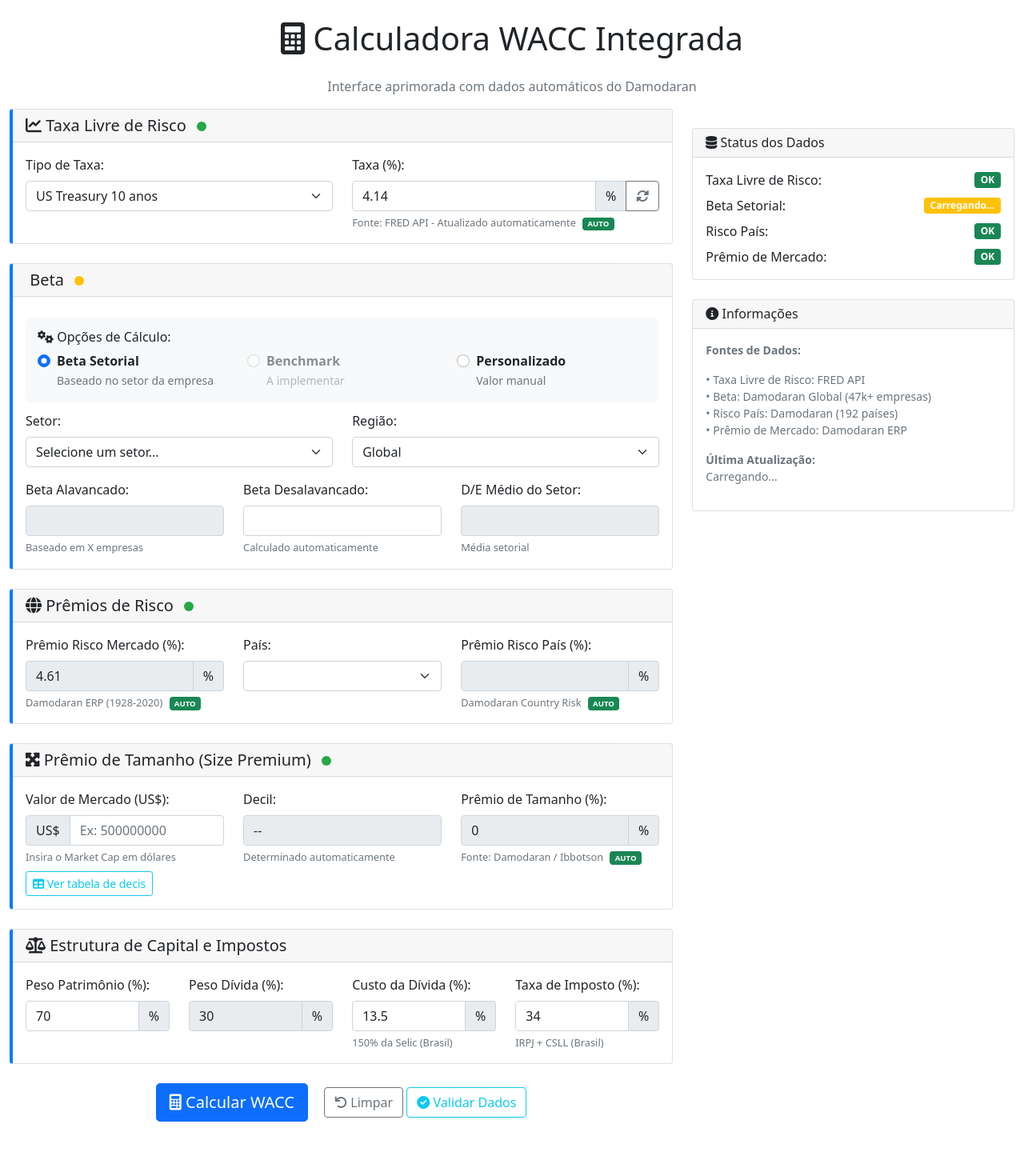
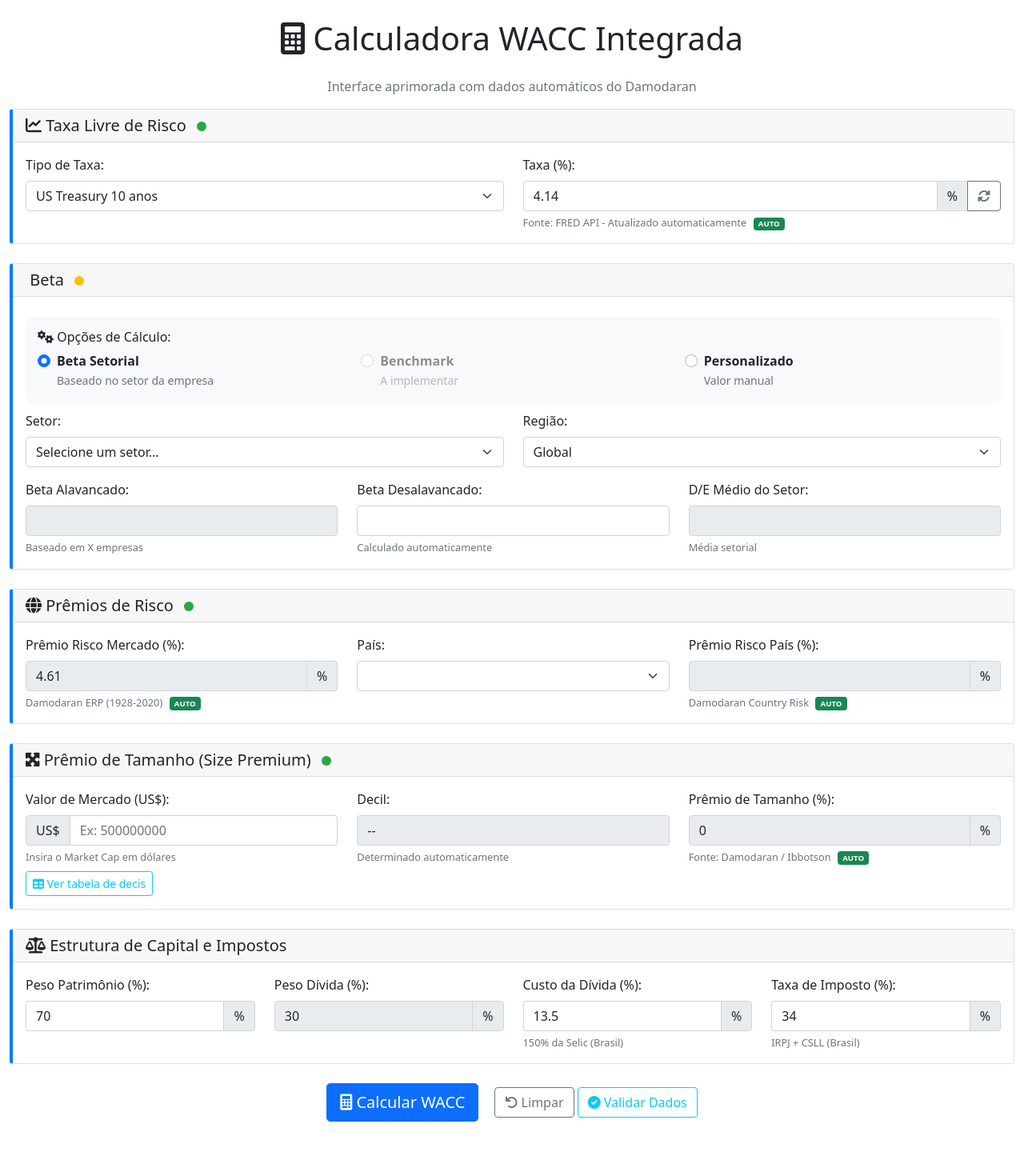
Before and after one commit to Lemos-ocontador/wacc2, a Flask app: page /wacc in a window 1280 px wide. Shown: the whole page at 80% size. Run offline with Flask 3, Linux system fonts and the light colour scheme; data that the repository does not hold is empty.

Commit message:
remove: coluna lateral direita redundante (resultado rapido, status, info) - relatorio profissional ja contem tudo

```diff
--- a/templates/wacc_interface.html
+++ b/templates/wacc_interface.html
@@ -45,13 +45,7 @@
             margin: 10px 0;
         }
 
-        .calculation-result {
-            background: linear-gradient(135deg, #667eea 0%, #764ba2 100%);
-            color: white;
-            border-radius: 15px;
-            padding: 20px;
-            margin-top: 20px;
-        }
+
 
         /* ========== DESIGN CORPORATIVO WACC OUTPUT V4 ========== */
         .wacc-v4 {
@@ -155,8 +149,8 @@
         </div>
 
         <div class="row">
-            <!-- Coluna Esquerda: Seleção de Parâmetros -->
-            <div class="col-lg-8">
+            <!-- Parâmetros WACC -->
+            <div class="col-lg-12">
 
                 <!-- 1. TAXA LIVRE DE RISCO -->
                 <div class="card component-card mb-4">
@@ -466,86 +460,6 @@
                 </div>
             </div>
 
-            <!-- Coluna Direita: Resumo Rápido -->
-            <div class="col-lg-4">
-                <!-- Resultado WACC Rápido -->
-                <div class="calculation-result" id="wacc-result" style="display: none;">
-                    <h4 class="text-center mb-3">
-                        <i class="fas fa-trophy"></i> Resultado WACC
-                    </h4>
-                    <div class="text-center">
-                        <h2 class="display-4 mb-3" id="wacc-percentage">--</h2>
-                        <p class="mb-0">Custo Médio Ponderado de Capital</p>
-                    </div>
-                </div>
-
-                <!-- Detalhamento Rápido -->
-                <div class="card mt-4" id="components-detail" style="display: none;">
-                    <div class="card-header">
-                        <h6 class="mb-0"><i class="fas fa-list"></i> Detalhamento</h6>
-                    </div>
-                    <div class="card-body">
-                        <div class="row mb-2">
-                            <div class="col-8">Custo do Patrimônio:</div>
-                            <div class="col-4 text-end" id="cost-of-equity">--</div>
-                        </div>
-                        <div class="row mb-2">
-                            <div class="col-8">Custo da Dívida (após IR):</div>
-                            <div class="col-4 text-end" id="after-tax-cost-debt">--</div>
-                        </div>
-                        <hr>
-                        <div class="row">
-                            <div class="col-8"><strong>WACC:</strong></div>
-                            <div class="col-4 text-end"><strong id="wacc-detail">--</strong></div>
-                        </div>
-                    </div>
-                </div>
-
-                <!-- Status dos Dados -->
-                <div class="card mt-4">
-                    <div class="card-header">
-                        <h6 class="mb-0"><i class="fas fa-database"></i> Status dos Dados</h6>
-                    </div>
-                    <div class="card-body" id="data-status">
-                        <div class="d-flex justify-content-between align-items-center mb-2">
-                            <span>Taxa Livre de Risco:</span>
-                            <span class="badge bg-success">OK</span>
-                        </div>
-                        <div class="d-flex justify-content-between align-items-center mb-2">
-                            <span>Beta Setorial:</span>
-                            <span class="badge bg-warning">Carregando...</span>
-                        </div>
-                        <div class="d-flex justify-content-between align-items-center mb-2">
-                            <span>Risco País:</span>
-                            <span class="badge bg-success">OK</span>
-                        </div>
-                        <div class="d-flex justify-content-between align-items-center">
-                            <span>Prêmio de Mercado:</span>
-                            <span class="badge bg-success">OK</span>
-                        </div>
-                    </div>
-                </div>
-
-                <!-- Informações Adicionais -->
-                <div class="card mt-4">
-                    <div class="card-header">
-                        <h6 class="mb-0"><i class="fas fa-info-circle"></i> Informações</h6>
-                    </div>
-                    <div class="card-body">
-                        <small class="text-muted">
-                            <p><strong>Fontes de Dados:</strong></p>
-                            <ul class="list-unstyled">
-                                <li>• Taxa Livre de Risco: FRED API</li>
-                                <li>• Beta: Damodaran Global (47k+ empresas)</li>
-                                <li>• Risco País: Damodaran (192 países)</li>
-                                <li>• Prêmio de Mercado: Damodaran ERP</li>
-                            </ul>
-                            <p><strong>Última Atualização:</strong><br>
-                            <span id="last-update">Carregando...</span></p>
-                        </small>
-                    </div>
-                </div>
-            </div>
         </div>
 
         <!-- ============================================================ -->
@@ -943,13 +857,7 @@
                 // Calcular WACC
                 const wacc = (weightEquity * costOfEquity) + (weightDebt * afterTaxCostOfDebt);
 
-                // === Preencher resumo rápido (coluna direita) ===
-                document.getElementById('wacc-percentage').textContent = (wacc * 100).toFixed(2) + '%';
-                document.getElementById('cost-of-equity').textContent = (costOfEquity * 100).toFixed(2) + '%';
-                document.getElementById('after-tax-cost-debt').textContent = (afterTaxCostOfDebt * 100).toFixed(2) + '%';
-                document.getElementById('wacc-detail').textContent = (wacc * 100).toFixed(2) + '%';
-                document.getElementById('wacc-result').style.display = 'block';
-                document.getElementById('components-detail').style.display = 'block';
+                // Resultados exibidos no relatório profissional abaixo
 
                 // === Preencher relatório profissional (estilo Anloc) ===
                 const sector = document.getElementById('sector-select');
@@ -1059,8 +967,6 @@
 
         function resetForm() {
             // Esconder resultados
-            document.getElementById('wacc-result').style.display = 'none';
-            document.getElementById('components-detail').style.display = 'none';
             document.getElementById('wacc-report-section').style.display = 'none';
             // Resetar pesos padrão
             document.getElementById('weight-equity').value = 70;
```
